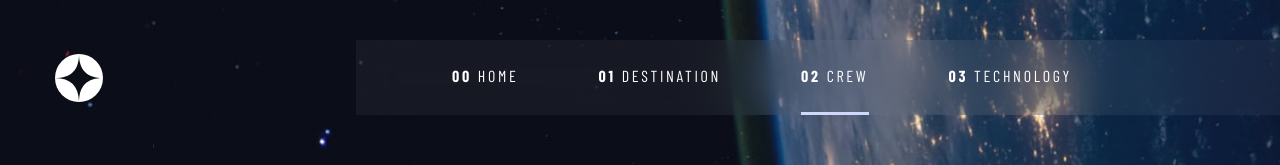
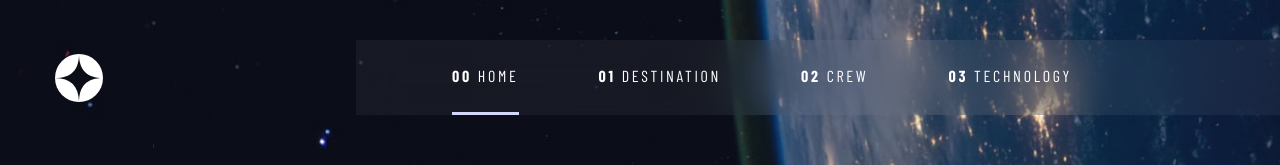
Before and after one commit to notanut/space-tourism-website, a website: page index.html in a window 1280 px wide. Shown: the top 165 px of the page. Drawn offline with nearby package versions, Linux system fonts and the light colour scheme; a web font is replaced by a local one.

Commit message:
Update index.html

```diff
--- a/index.html
+++ b/index.html
@@ -22,9 +22,9 @@
           <button id="close-toggle" class="close-toggle">
             <img src="./assets/shared/icon-close.svg" alt="">
           </button>
-          <li><a href="./index.html"><strong>00</strong> Home</a></li>
+          <li class="active"><a href="./index.html"><strong>00</strong> Home</a></li>
           <li><a href="./destination.html"><strong>01</strong> Destination</a></li>
-          <li class="active"><a href="./crew.html"><strong>02</strong> Crew</a></li>
+          <li><a href="./crew.html"><strong>02</strong> Crew</a></li>
           <li><a href="./technology.html"><strong>03</strong> Technology</a></li>
         </ul>
       </nav>
```
